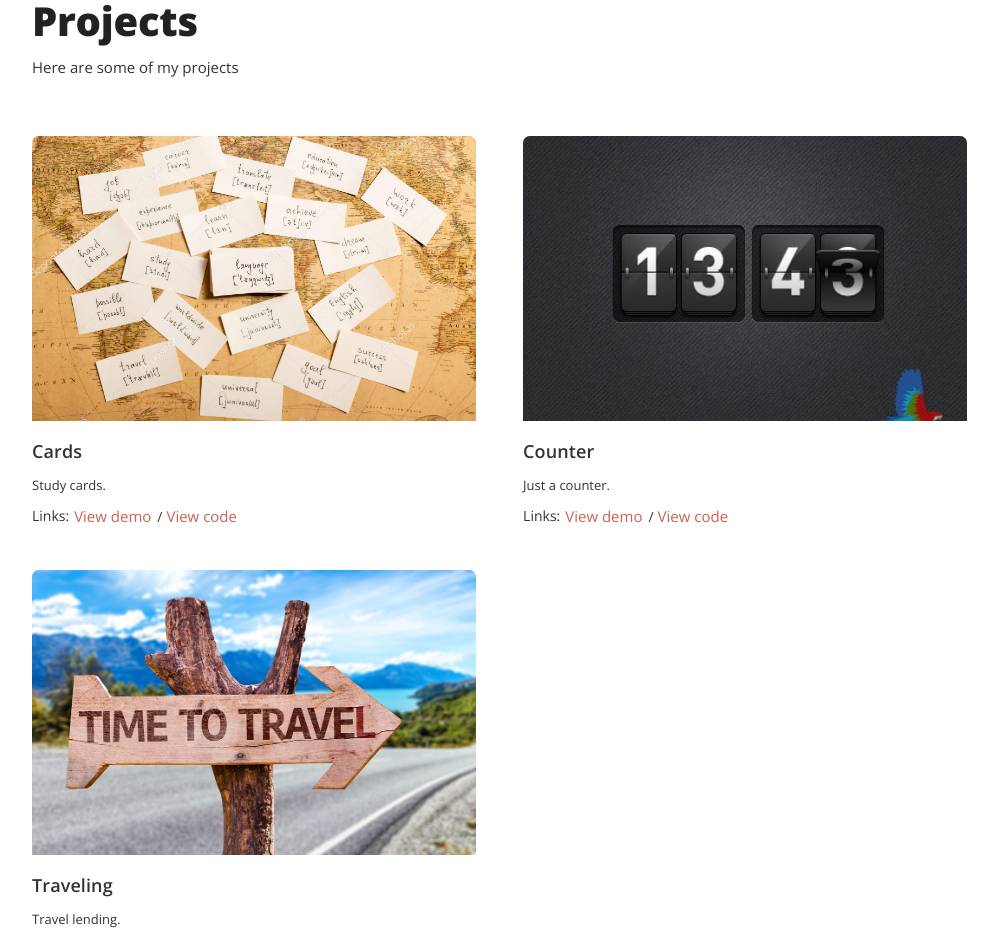
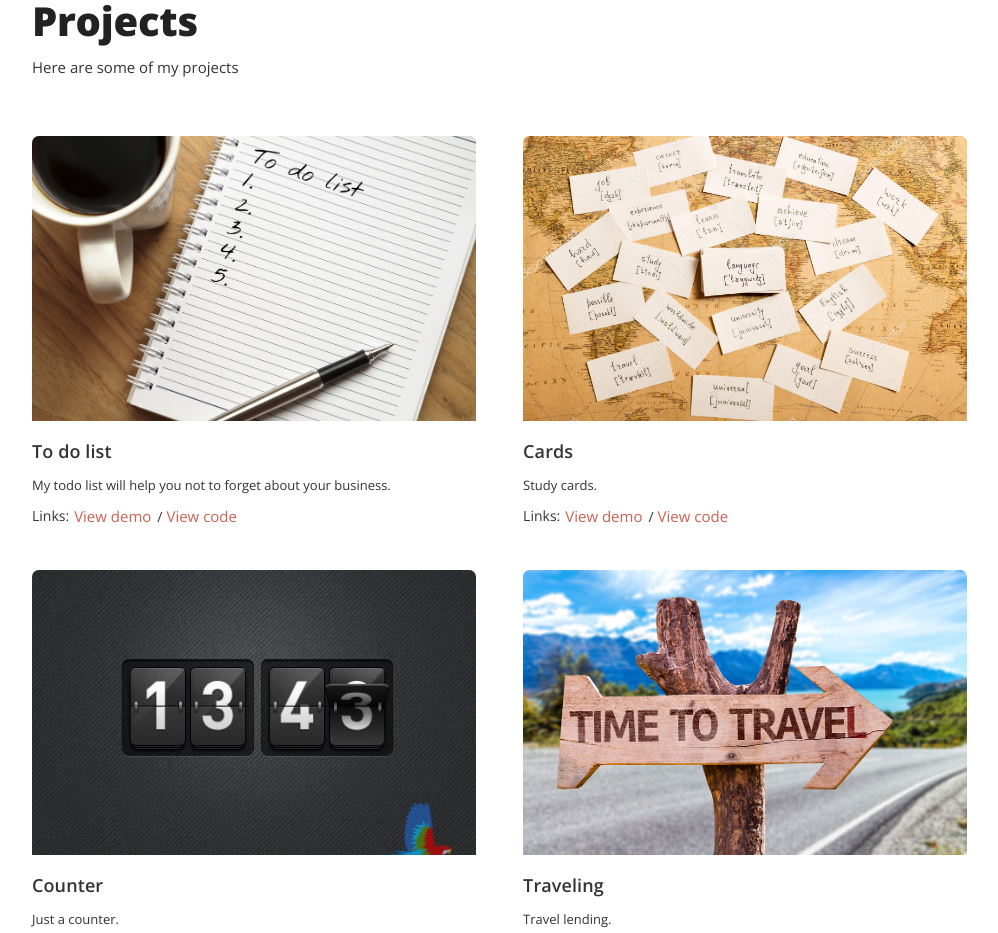
Before and after one commit to Evgeniy-92/My-Portfolio, a React (Create React App) app: page / in a window 1280 px wide. Shown: the part 2080-3013 px from the top of the page, without its empty margins (258-1256 px from the left). Built offline with nearby package versions, Linux system fonts and the light colour scheme.

Commit message:
added To do list project

```diff
--- a/src/works/Projects.js
+++ b/src/works/Projects.js
@@ -23,12 +23,12 @@ function Projects() {
                     {/*    src={socialImage}*/}
                     {/*    projectTitle={'Social network'}*/}
                     {/*    description={'My social network is an opportunity to communicate with friends, listen to music, exchange photos and likes, as well as make new acquaintances.'}/>*/}
-                    {/*<Project*/}
-                    {/*    road={''}*/}
-                    {/*    roadCode={''}*/}
-                    {/*    src={todolistImage}*/}
-                    {/*    projectTitle={'To do list'}*/}
-                    {/*    description={'My todo list will help you not to forget about your business.'}/>*/}
+                    <Project
+                        roadPages={'https://evgeniy-92.github.io/React-TS-Todolist/'}
+                        roadCode={'https://github.com/Evgeniy-92/React-TS-Todolist'}
+                        src={todolistImage}
+                        projectTitle={'To do list'}
+                        description={'My todo list will help you not to forget about your business.'}/>
                     <Project
                         roadPages={'https://evgeniy-92.github.io/cards-2-0/'}
                         roadCode={'https://github.com/Evgeniy-92/cards-2-0'}
```
